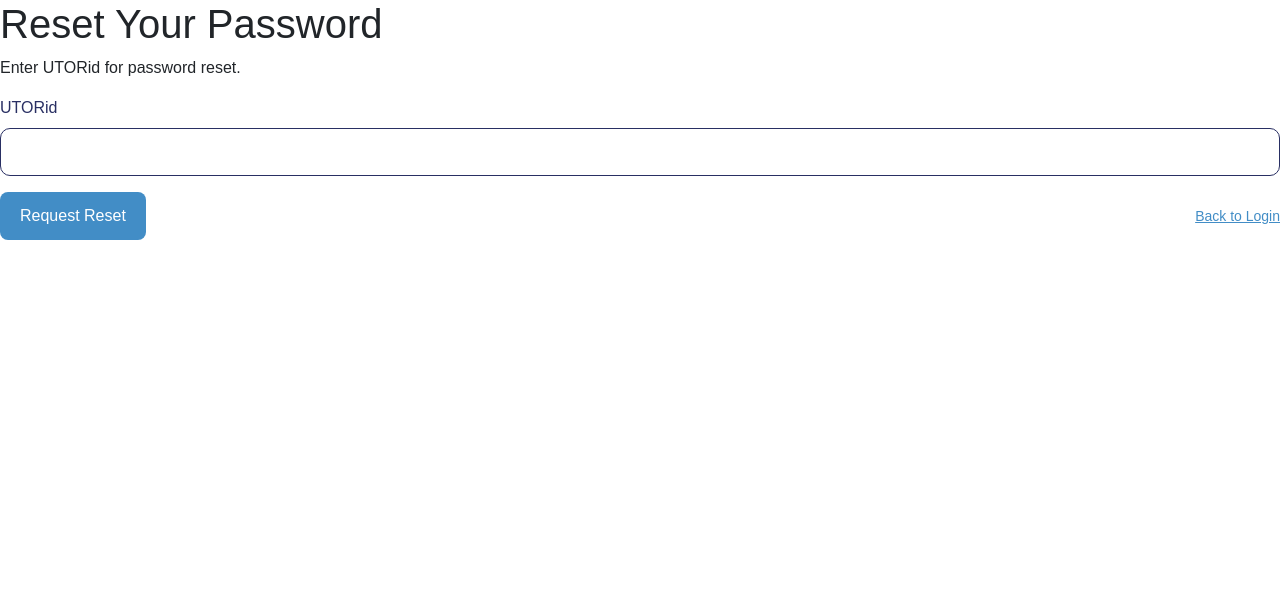
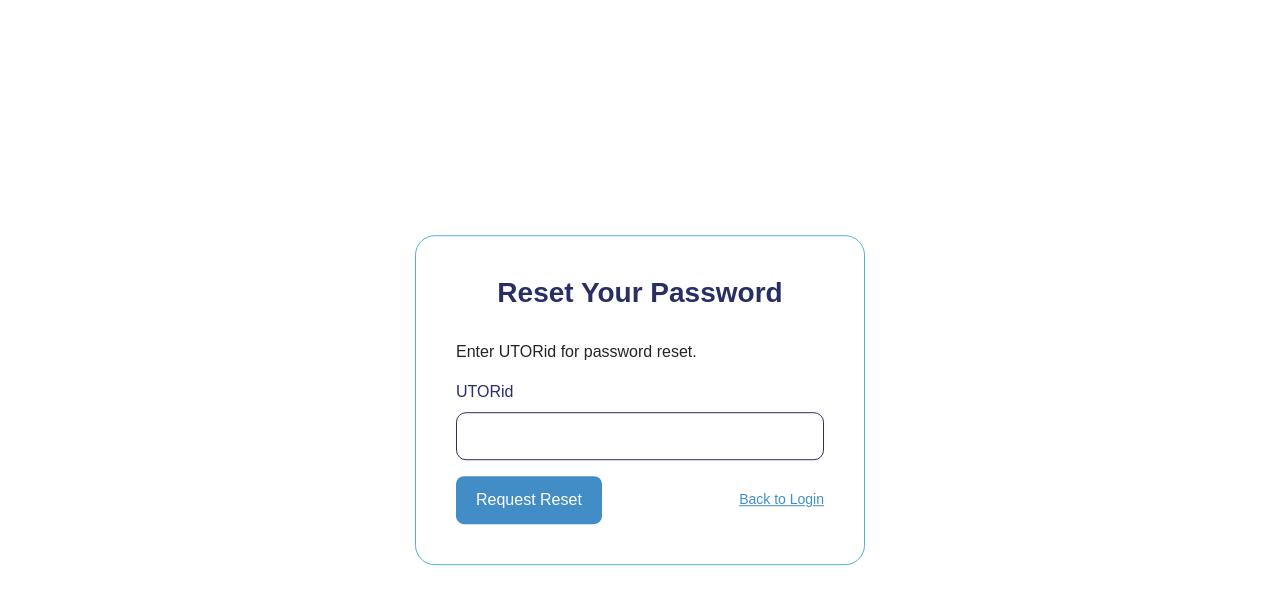
Before and after one commit to marko0124/CSC309-Term-Project, a React (Create React App) app in the folder frontend/: page / in a window 1280 px wide. Both pictures are taken after a click on the button "Forgot Password?". Shown: the top 604 px of the page. Built offline with nearby package versions, Linux system fonts and the light colour scheme.

Commit message:
fixed styling on password reset

```diff
--- a/frontend/src/pages/login/LogIn.jsx
+++ b/frontend/src/pages/login/LogIn.jsx
@@ -128,6 +128,8 @@
         }
         if (resetReq) {
             return (
+                <div className="login-page">
+                    <div className="login-card">
                         <div className="login-container">
                             <form className="login-form" onSubmit={completePasswordReset}>
                                 <h1>Reset Your Password</h1>
@@ -179,10 +181,14 @@
                                 </div>
                             </form>
                         </div>
+                    </div>
+                </div>
             );
         }
 
         return (
+            <div className="login-page">
+                <div className="login-card">
                     <div className="login-container">
                         <form className="login-form" onSubmit={reqPasswordReset}>
                             <h1>Reset Your Password</h1>
@@ -219,6 +225,8 @@
                                 </button>
                             </div>
                         </form>
+                    </div>
+                </div>
             </div>
         );
     }
```
Lines whose indentation alone changed are shown as unchanged.
